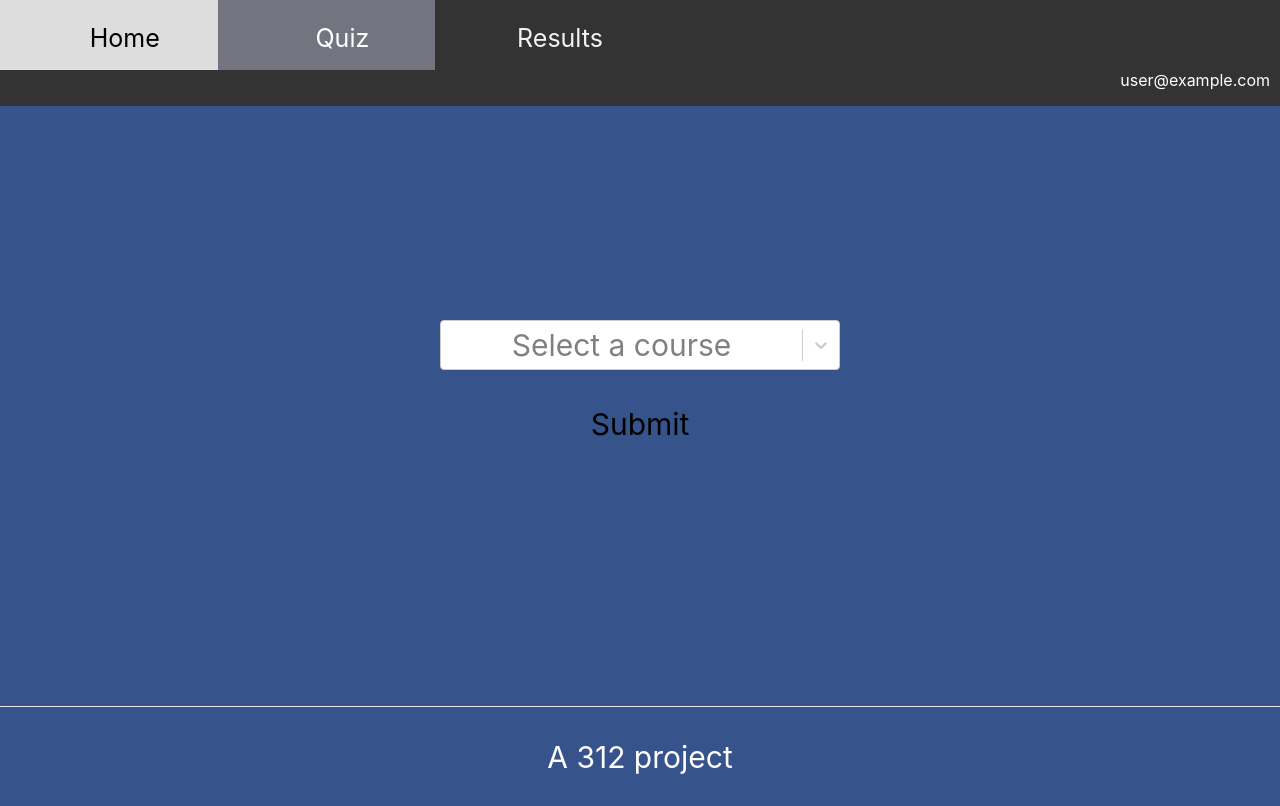
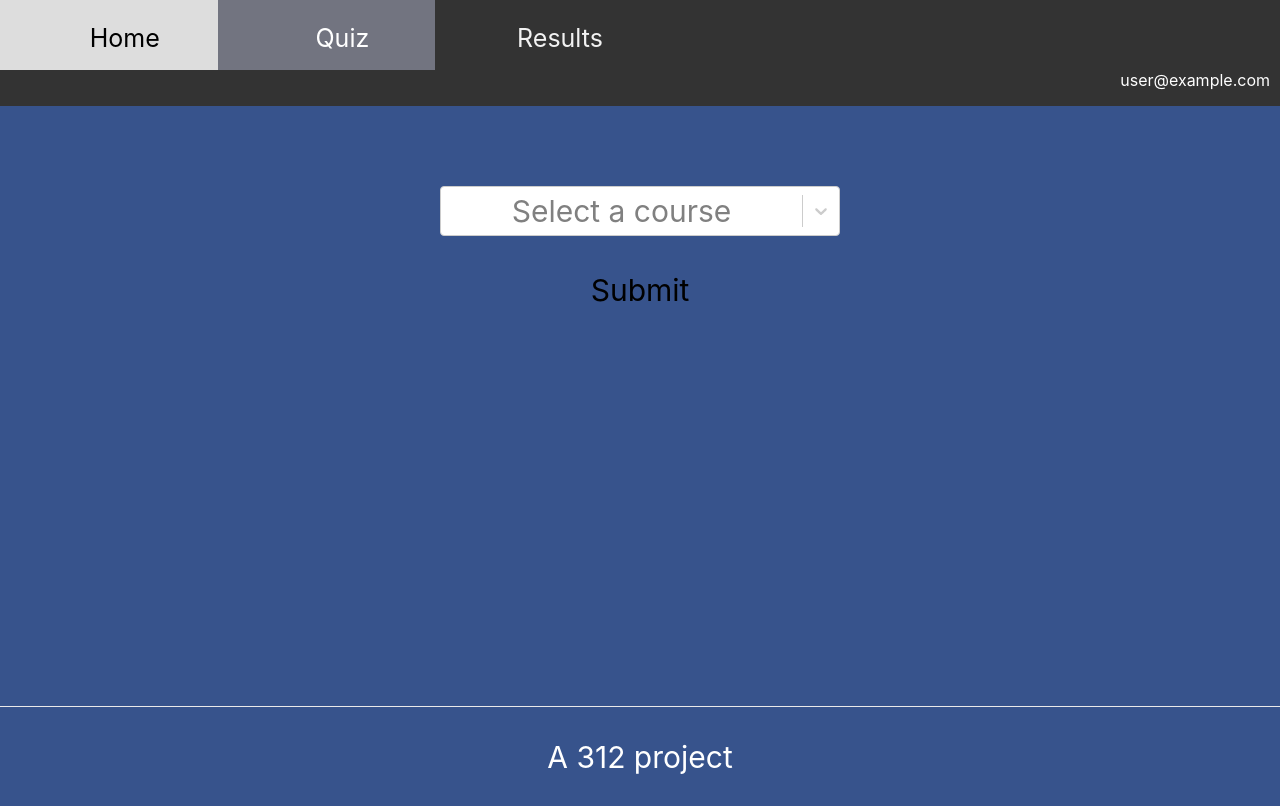
Before and after one commit to tpouler/Quiz-Maker, a Next.js app: page /quiz in a window 1280 px wide. Built offline with nearby package versions, Linux system fonts and the light colour scheme; no server answers; the database is empty; sample sign-in values are in the browser's storage; some icons are missing.

Commit message:
fixed results page alignment

```diff
--- a/src/styles/topics.module.css
+++ b/src/styles/topics.module.css
@@ -1,9 +1,6 @@
 .multiselect {
   width: 400px;
   color: black;
-  position: relative;
-  top: 40%;
-  position: absolute;
 }
 
 .multiselect1 {
```
